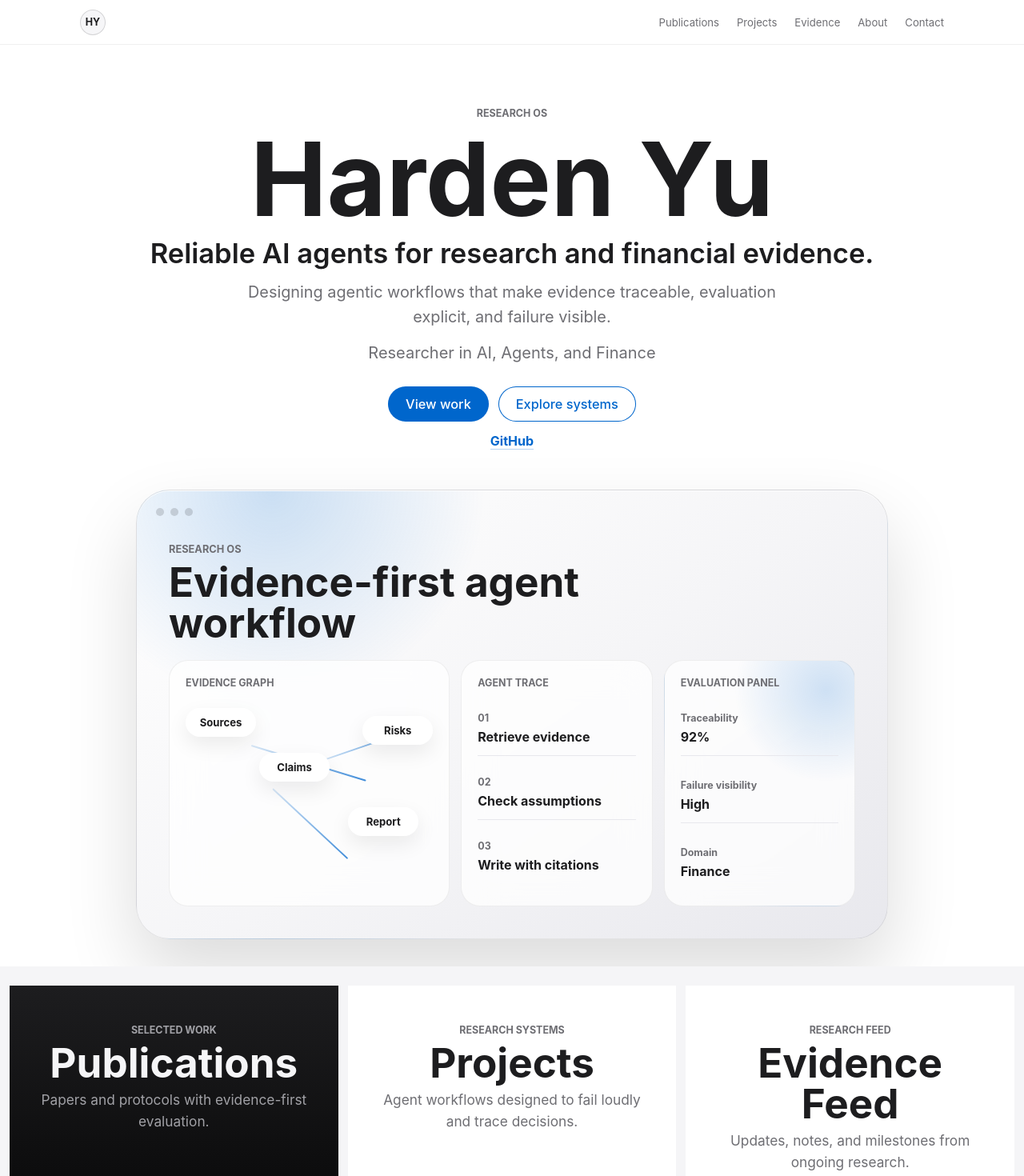
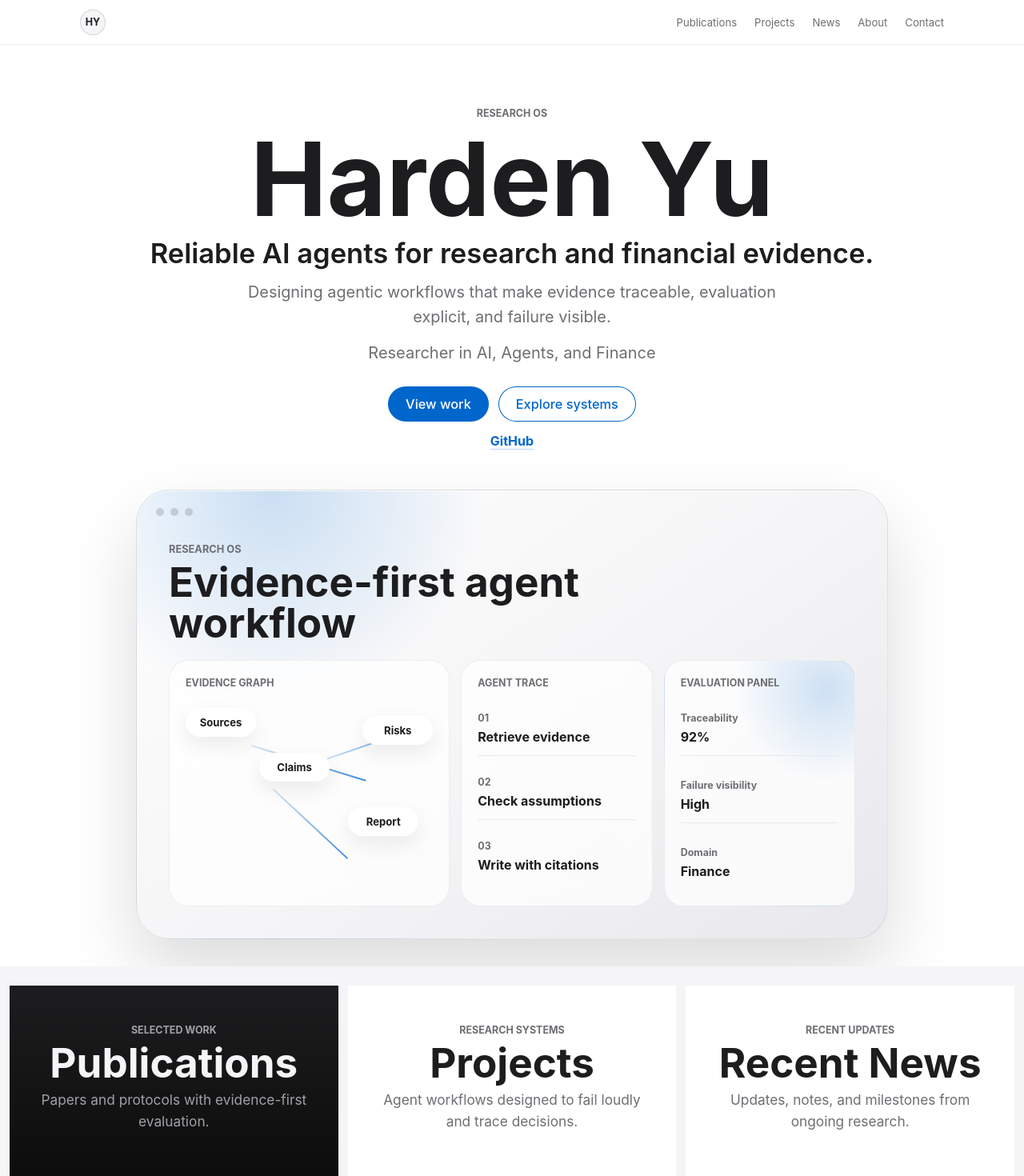
Before and after one commit to hardenyu21/hardenyu21.github.io, a React (Vite) app: page / in a window 1280 px wide. Shown: the top 1470 px of the page at 80% size. Built offline with nearby package versions, Linux system fonts and the light colour scheme.

Commit message:
Rename evidence feed to recent news

```diff
--- a/src/App.tsx
+++ b/src/App.tsx
@@ -28,9 +28,9 @@ export default function App() {
             <strong>Projects</strong>
             <p>Agent workflows designed to fail loudly and trace decisions.</p>
           </a>
-          <a className="promo-card" href="#evidence">
-            <span className="promo-kicker">Research feed</span>
-            <strong>Evidence Feed</strong>
+          <a className="promo-card" href="#news">
+            <span className="promo-kicker">Recent updates</span>
+            <strong>Recent News</strong>
             <p>Updates, notes, and milestones from ongoing research.</p>
           </a>
         </section>
@@ -54,10 +54,10 @@ export default function App() {
         </Section>
 
         <Section
-          id="evidence"
-          title="Evidence Feed"
+          id="news"
+          title="Recent News"
           eyebrow="Updates"
-          aside="A compact research feed for milestones, notes, and active directions."
+          aside="A compact log for milestones, notes, and active research directions."
         >
           <NewsList items={news} />
         </Section>
--- a/src/components/Header.tsx
+++ b/src/components/Header.tsx
@@ -1,7 +1,7 @@
 const navItems = [
   { label: 'Publications', href: '#publications' },
   { label: 'Projects', href: '#projects' },
-  { label: 'Evidence', href: '#evidence' },
+  { label: 'News', href: '#news' },
   { label: 'About', href: '#about' },
   { label: 'Contact', href: '#contact' },
 ];
```
